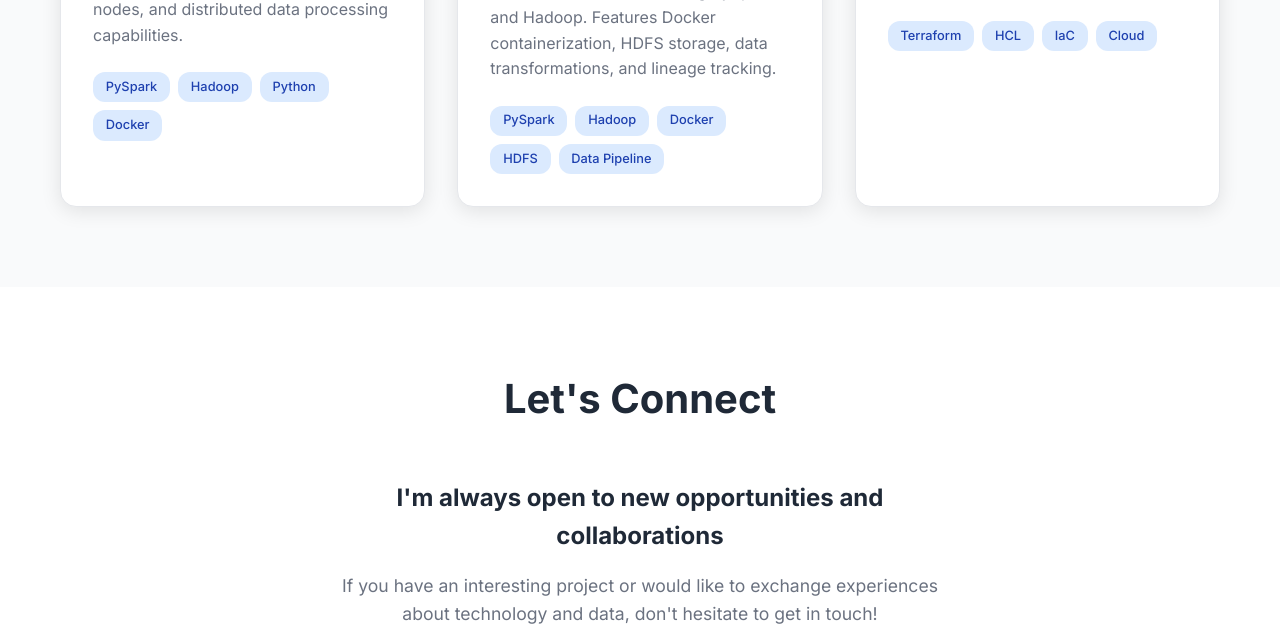
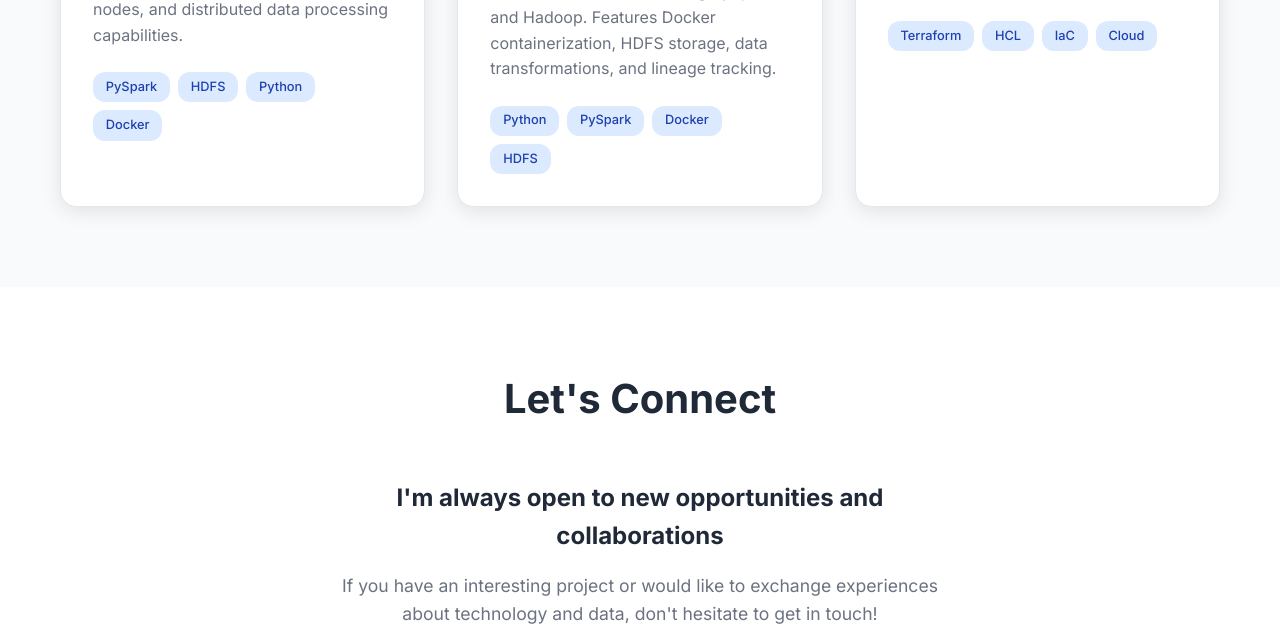
Before and after one commit to matheuspassini/website, a plain HTML site: page index.html in a window 1280 px wide. Shown: the part 1763-2401 px from the top of the page. Drawn offline with Linux system fonts and the light colour scheme.

Commit message:
Update index.html

```diff
--- a/index.html
+++ b/index.html
@@ -132,7 +132,7 @@
                     </p>
                     <div class="project-tech">
                         <span class="tech-tag">PySpark</span>
-                        <span class="tech-tag">Hadoop</span>
+                        <span class="tech-tag">HDFS</span>
                         <span class="tech-tag">Python</span>
                         <span class="tech-tag">Docker</span>
                     </div>
@@ -153,11 +153,10 @@
                         Features Docker containerization, HDFS storage, data transformations, and lineage tracking.
                     </p>
                     <div class="project-tech">
+                        <span class="tech-tag">Python</span>
                         <span class="tech-tag">PySpark</span>
-                        <span class="tech-tag">Hadoop</span>
                         <span class="tech-tag">Docker</span>
                         <span class="tech-tag">HDFS</span>
-                        <span class="tech-tag">Data Pipeline</span>
                     </div>
                 </div>
 
```
